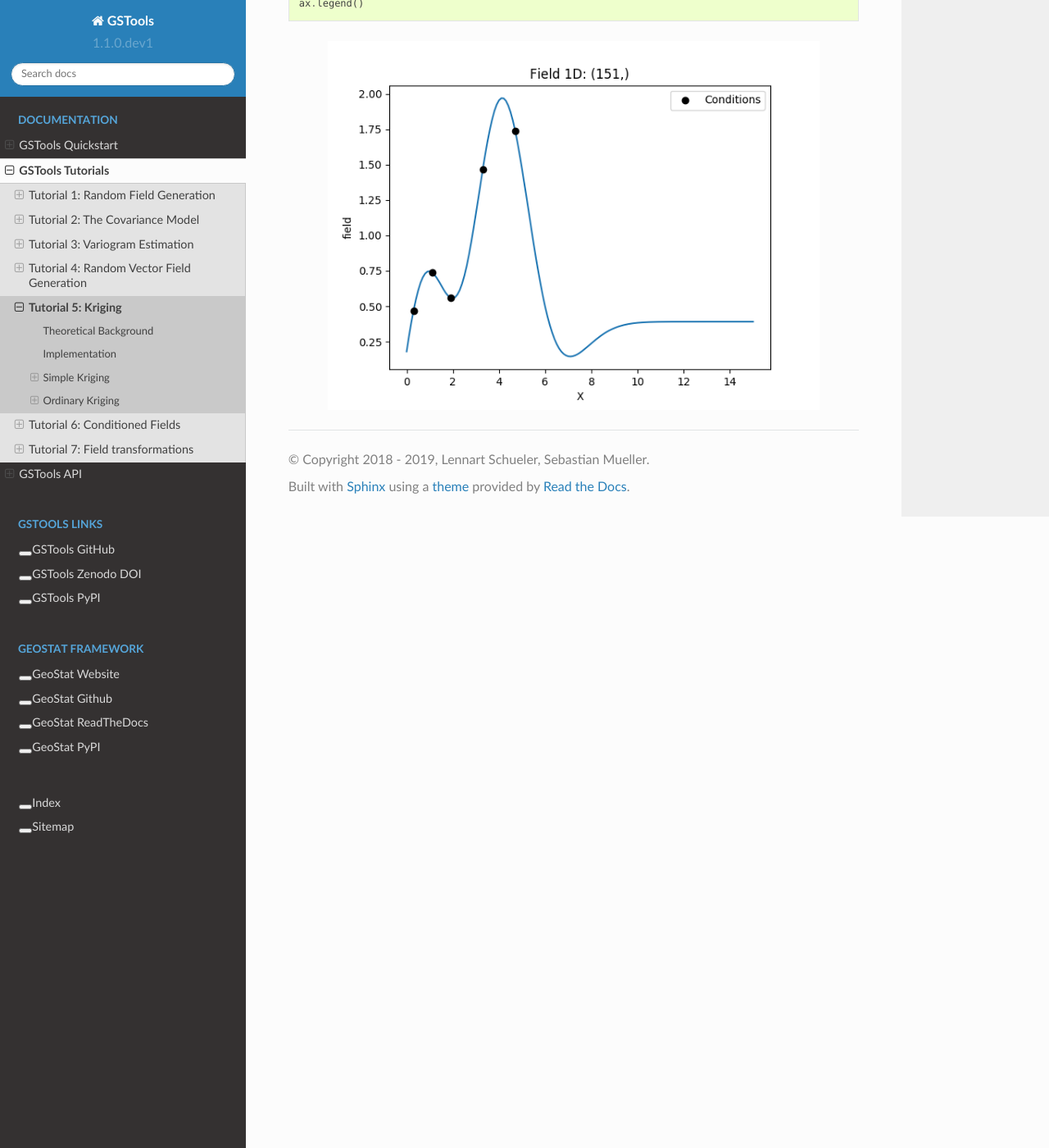
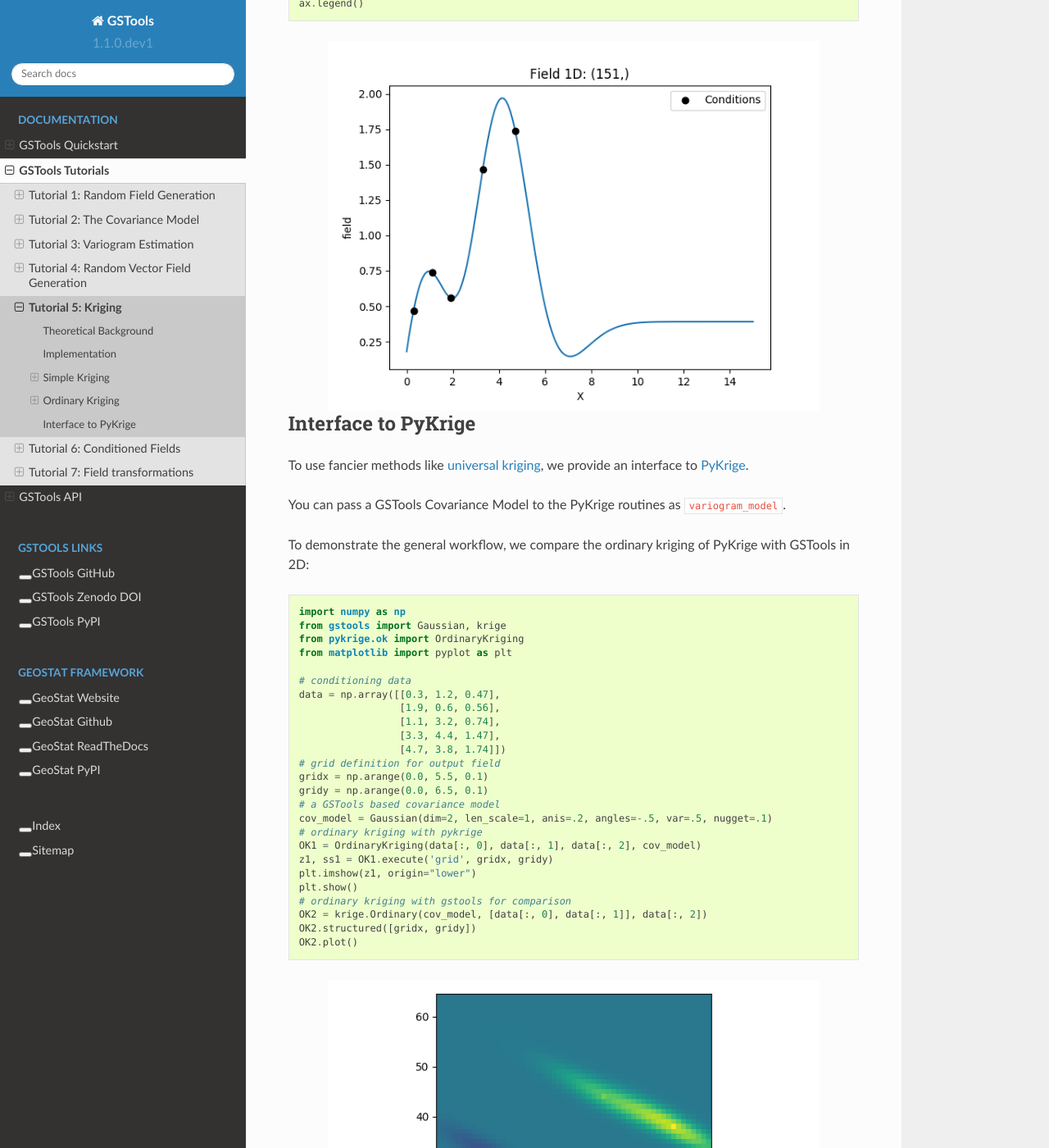
Before and after one commit to GeoStat-Framework/GSTools, a Sphinx documentation site: the page built from docs/source/tutorial_05_kriging.rst, in a window 1280 px wide and 1400 px high, scrolled down 3113 px. Shown: the whole window at 82% size. Built offline with Sphinx 7.4.7 and the Read the Docs theme 2.0.0, drawn with Linux system fonts in a browser that asks for light colours; formulas are drawn with MathJax 3.

Commit message:
update DOCS: add pykrige example

```diff
--- a/docs/source/tutorial_05_kriging.rst
+++ b/docs/source/tutorial_05_kriging.rst
@@ -148,6 +148,54 @@ The estimated mean can be accessed by ``krig.mean``.
    :align: center
 
 
+Interface to PyKrige
+--------------------
+
+To use fancier methods like `universal kriging <https://en.wikipedia.org/wiki/Kriging#Universal>`__,
+we provide an interface to `PyKrige <https://github.com/bsmurphy/PyKrige>`__.
+
+You can pass a GSTools Covariance Model to the PyKrige routines as ``variogram_model``.
+
+To demonstrate the general workflow, we compare the ordinary kriging of PyKrige
+with GSTools in 2D:
+
+.. code-block:: python
+
+    import numpy as np
+    from gstools import Gaussian, krige
+    from pykrige.ok import OrdinaryKriging
+    from matplotlib import pyplot as plt
+
+    # conditioning data
+    data = np.array([[0.3, 1.2, 0.47],
+                     [1.9, 0.6, 0.56],
+                     [1.1, 3.2, 0.74],
+                     [3.3, 4.4, 1.47],
+                     [4.7, 3.8, 1.74]])
+    # grid definition for output field
+    gridx = np.arange(0.0, 5.5, 0.1)
+    gridy = np.arange(0.0, 6.5, 0.1)
+    # a GSTools based covariance model
+    cov_model = Gaussian(dim=2, len_scale=1, anis=.2, angles=-.5, var=.5, nugget=.1)
+    # ordinary kriging with pykrige
+    OK1 = OrdinaryKriging(data[:, 0], data[:, 1], data[:, 2], cov_model)
+    z1, ss1 = OK1.execute('grid', gridx, gridy)
+    plt.imshow(z1, origin="lower")
+    plt.show()
+    # ordinary kriging with gstools for comparison
+    OK2 = krige.Ordinary(cov_model, [data[:, 0], data[:, 1]], data[:, 2])
+    OK2.structured([gridx, gridy])
+    OK2.plot()
+
+.. image:: pics/20_pykrige.png
+   :width: 600px
+   :align: center
+
+.. image:: pics/20_gstools.png
+   :width: 600px
+   :align: center
+
+
 .. raw:: latex
 
     \clearpage
```
